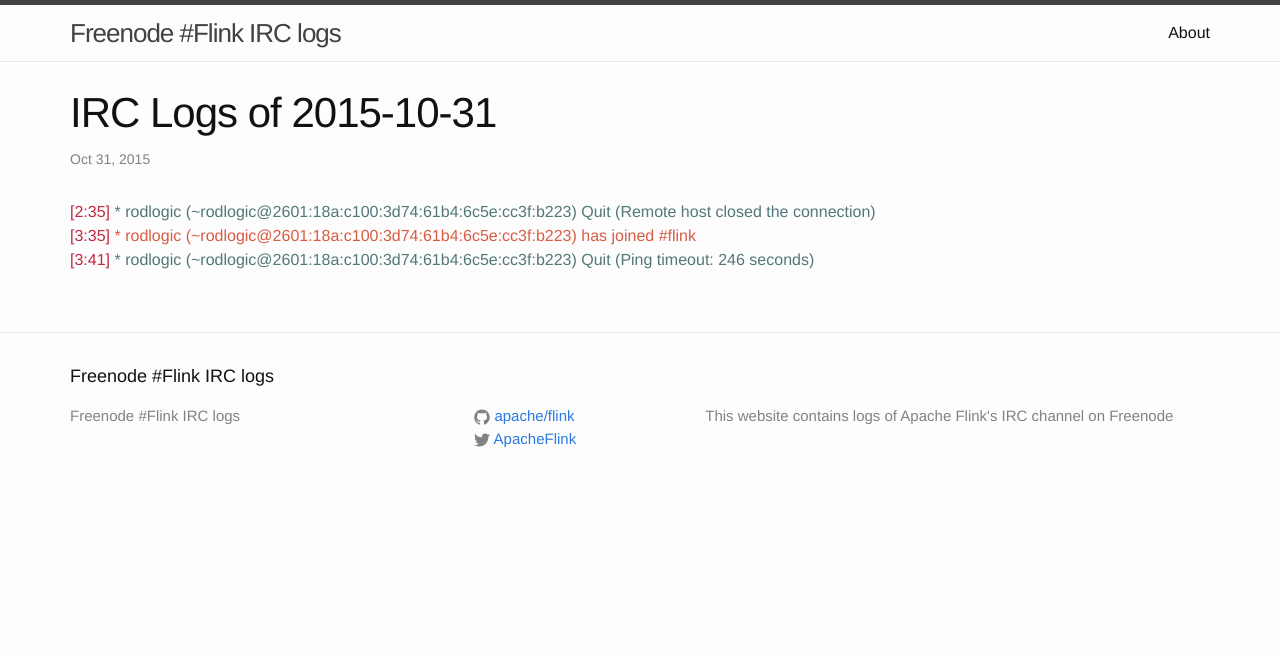
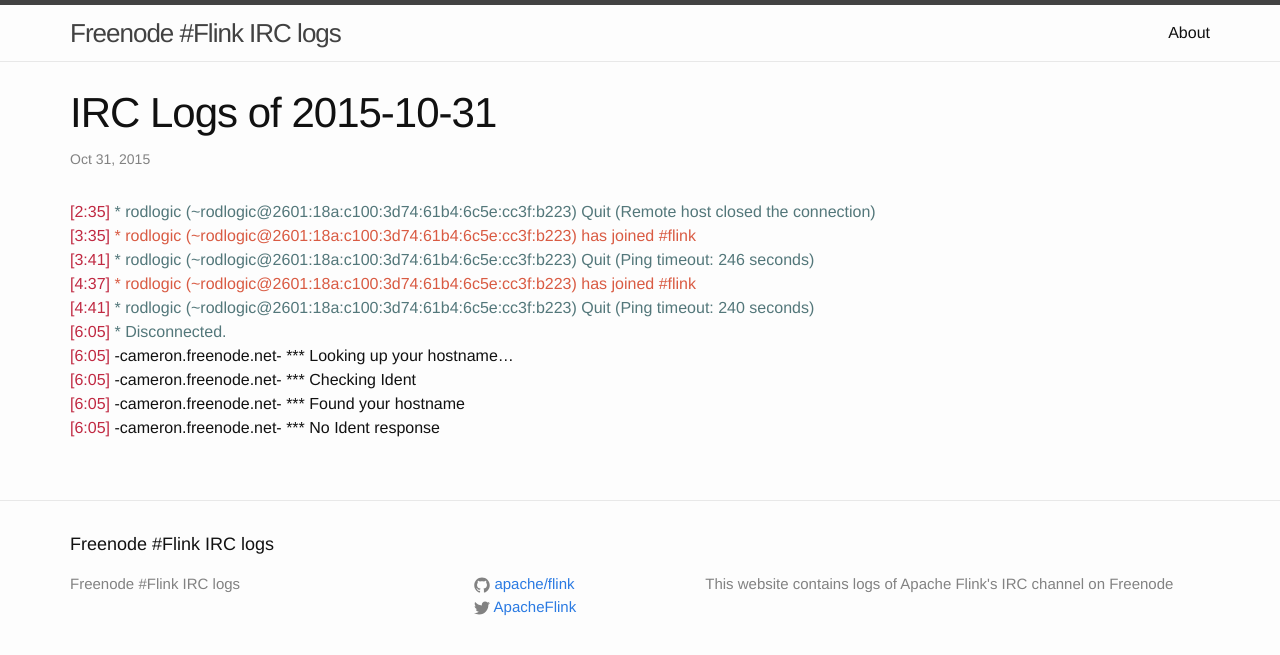
Before and after one commit to flink-irc-logs/flink-irc-logs.github.io, a Jekyll site: the page built from _posts/2015-10-31-logs.markdown, in a window 1280 px wide. Shown: the top 655 px of the page. Built offline with Jekyll 4.4.1, drawn with Linux system fonts in a browser that asks for light colours.

Commit message:
Update of the logs on Sat Oct 31 06:16:37 CET 2015

```diff
--- a/_posts/2015-10-31-logs.markdown
+++ b/_posts/2015-10-31-logs.markdown
@@ -7,3 +7,10 @@
 <span class="irc-date">[2:35]</span> <span class="irc-navy">* rodlogic (~rodlogic@2601:18a:c100:3d74:61b4:6c5e:cc3f:b223) Quit (Remote host closed the connection)</span><br />
 <span class="irc-date">[3:35]</span> <span class="irc-green">* rodlogic (~rodlogic@2601:18a:c100:3d74:61b4:6c5e:cc3f:b223) has joined #flink</span><br />
 <span class="irc-date">[3:41]</span> <span class="irc-navy">* rodlogic (~rodlogic@2601:18a:c100:3d74:61b4:6c5e:cc3f:b223) Quit (Ping timeout: 246 seconds)</span><br />
+<span class="irc-date">[4:37]</span> <span class="irc-green">* rodlogic (~rodlogic@2601:18a:c100:3d74:61b4:6c5e:cc3f:b223) has joined #flink</span><br />
+<span class="irc-date">[4:41]</span> <span class="irc-navy">* rodlogic (~rodlogic@2601:18a:c100:3d74:61b4:6c5e:cc3f:b223) Quit (Ping timeout: 240 seconds)</span><br />
+<span class="irc-date">[6:05]</span> <span class="irc-navy">* Disconnected.</span><br />
+<span class="irc-date">[6:05]</span> <span class="irc-brown">-cameron.freenode.net- *** Looking up your hostname...</span><br />
+<span class="irc-date">[6:05]</span> <span class="irc-brown">-cameron.freenode.net- *** Checking Ident</span><br />
+<span class="irc-date">[6:05]</span> <span class="irc-brown">-cameron.freenode.net- *** Found your hostname</span><br />
+<span class="irc-date">[6:05]</span> <span class="irc-brown">-cameron.freenode.net- *** No Ident response</span><br />
```
